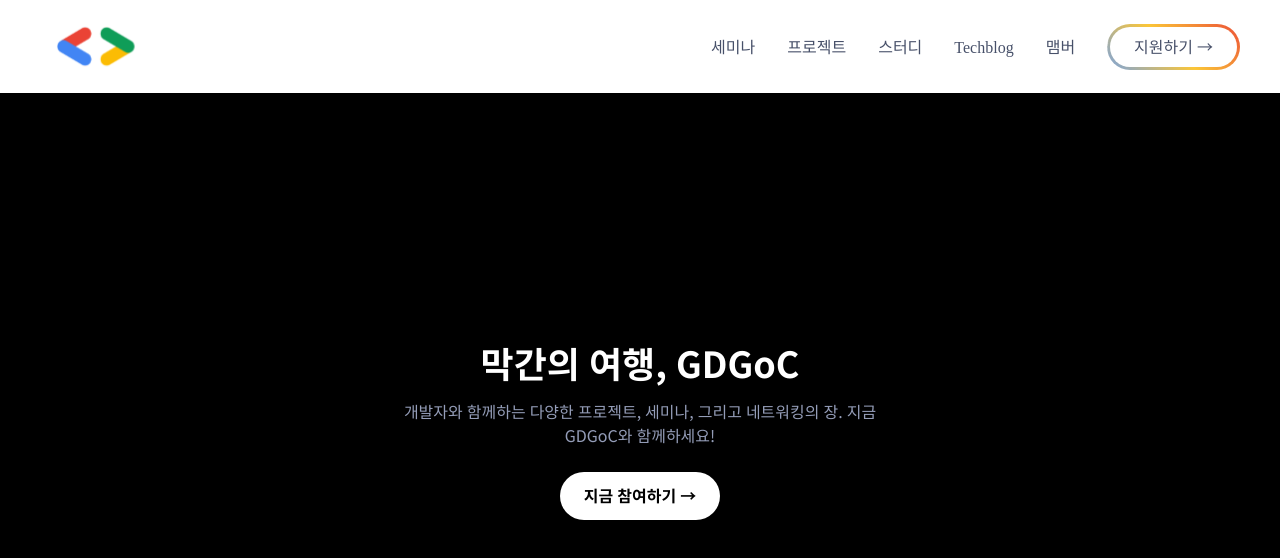
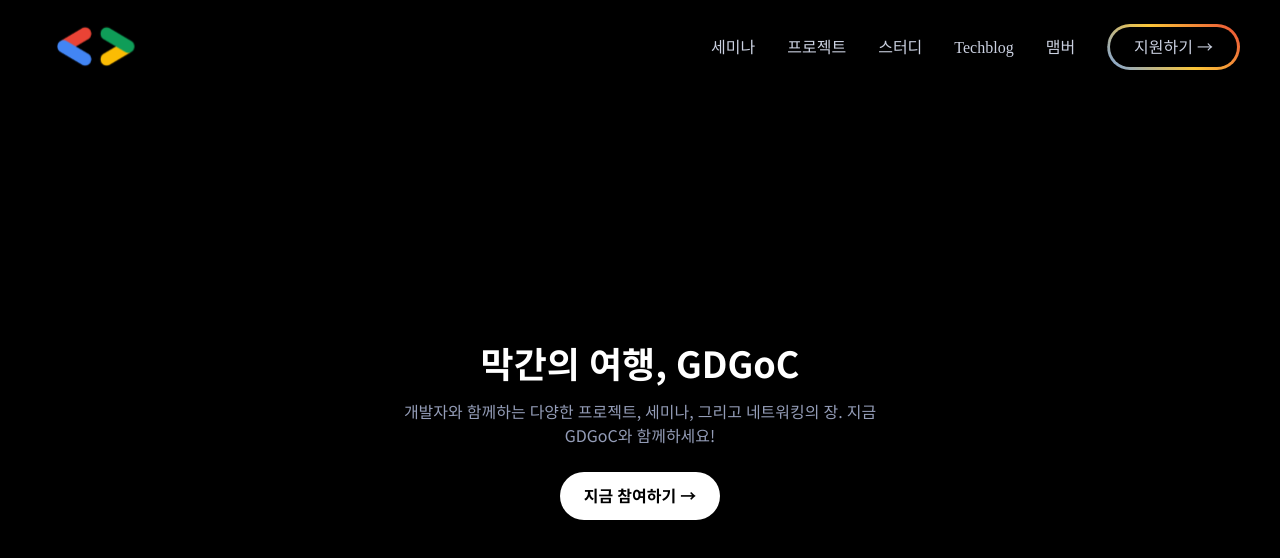
Before and after one commit to GDSC-DGU/GDGoC-DGU-Website, a Next.js app: page / in a window 1280 px wide. Shown: the top 558 px of the page. Built offline with nearby package versions, Linux system fonts and the light colour scheme; a web font is replaced by a local one.

Commit message:
feat: 경로에 따른 header state 설정

```diff
--- a/src/app/header/Header.tsx
+++ b/src/app/header/Header.tsx
@@ -1,5 +1,6 @@
 "use client";
 
+import { usePathname } from "next/navigation";
 import { useEffect, useState } from "react";
 
 import { isMobile } from "@/src/function/utils";
@@ -8,16 +9,18 @@ import HeaderComponents from "../../components/header/Header.components";
 
 /**
  * Header Component를 조합한 공통 Header입니다.
+ * 경로에 맞추어 header의 색상을 지정합니다.
  * @author 동현
  */
 
-interface HeaderProps {
-  isBlack?: boolean;
-}
+const BLACK_HEADER_PATHS = ["/"];
 
-const Header = ({ isBlack = false }: HeaderProps) => {
+const Header = () => {
+  const pathname = usePathname();
   const [menuOpen, setMenuOpen] = useState(false);
   const [isMobileView, setIsMobileView] = useState(false);
+
+  const isBlack = BLACK_HEADER_PATHS.includes(pathname);
 
   // 모바일 여부 업데이트
   useEffect(() => {
--- a/src/app/layout.tsx
+++ b/src/app/layout.tsx
@@ -47,7 +47,7 @@ export default function RootLayout({ children }: { children: React.ReactNode })
       </head>
 
       <body className='flex antialiased h-screen overflow-hidden font-NotoSansKR bg-gray-100'>
-        <Header isBlack={false} />
+        <Header />
 
         {/* GTM 컴포넌트를 조건부로 배포 환경에서만 적용 */}
         {GTM_ID && process.env.NODE_ENV === "production" && <GoogleTagManager gtmId={GTM_ID} />}
```
